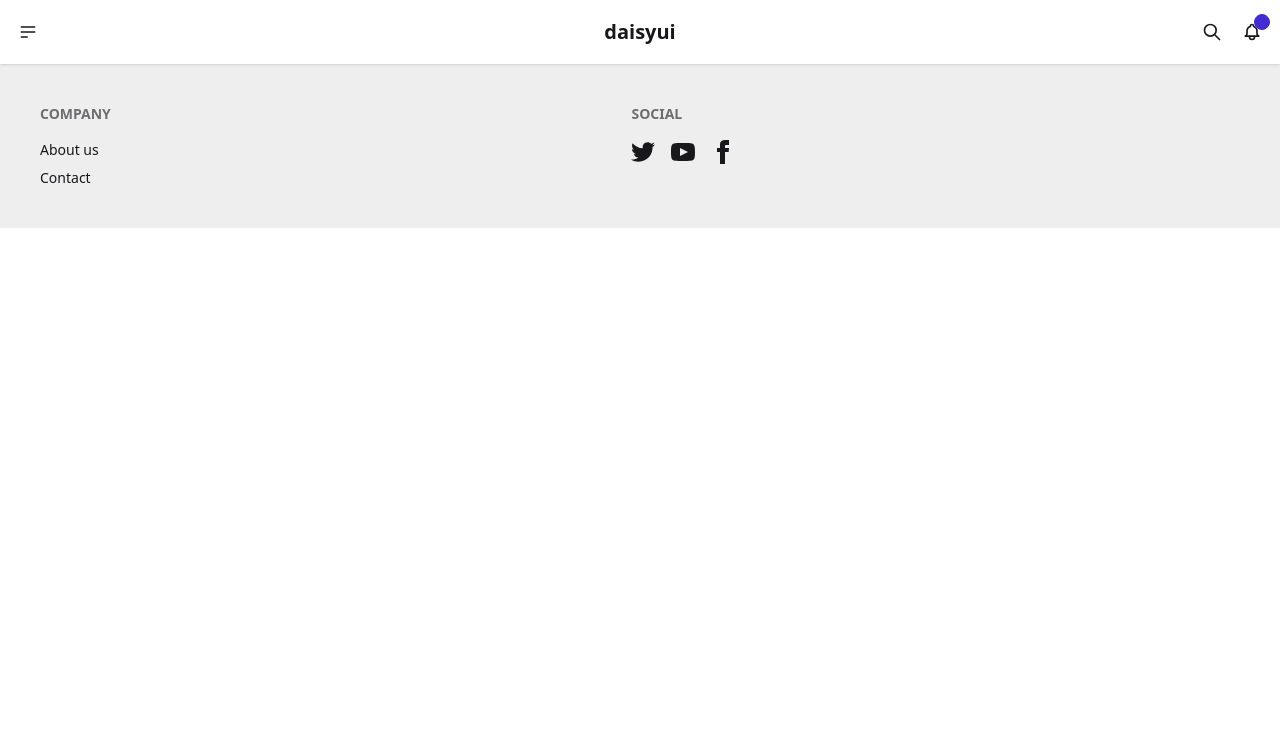
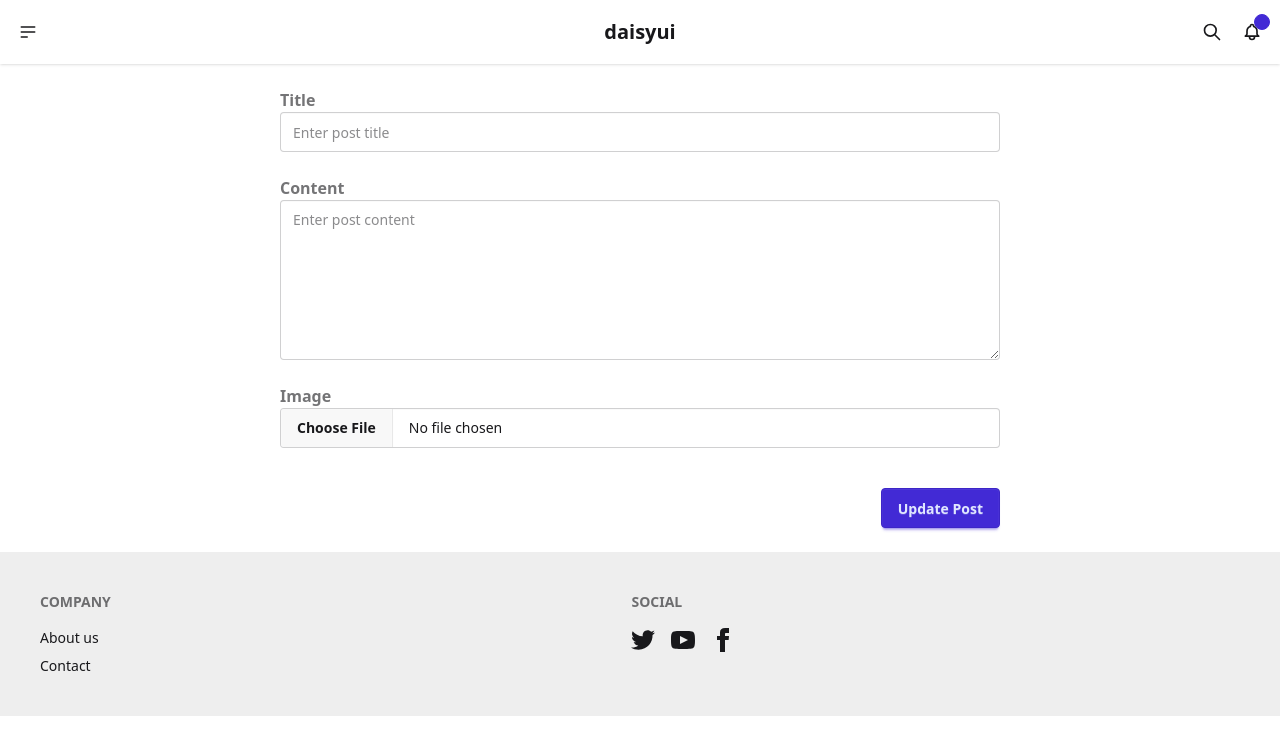
Before and after one commit to esraakhalifa/react-blog-project, a React (Vite) app: page /edit-post/1 in a window 1280 px wide. Shown: the top 754 px of the page. Built offline with nearby package versions, Linux system fonts and the light colour scheme; no server answers.

Commit message:
feat: handle navigation to the edit page of the selected post by id, by passing the post if in the params

```diff
--- a/src/App.jsx
+++ b/src/App.jsx
@@ -17,9 +17,8 @@ function App() {
           <Route path="/" element={<Home />} />
           <Route path="/login" element={<Login/>} />
           <Route path="/signup" element={<Signup/>} />
-          <Route path="/edit-post" element={<EditPost />} />
+          <Route path="/edit-post/:postId" element={<EditPost />} />
           <Route path="/add-post" element={<AddPost />} />
-          {/* <Route path="/signup" element={<h1>Sign up</h1>} /> */}
         </Routes>
         <Footer />
       </BrowserRouter>
```
